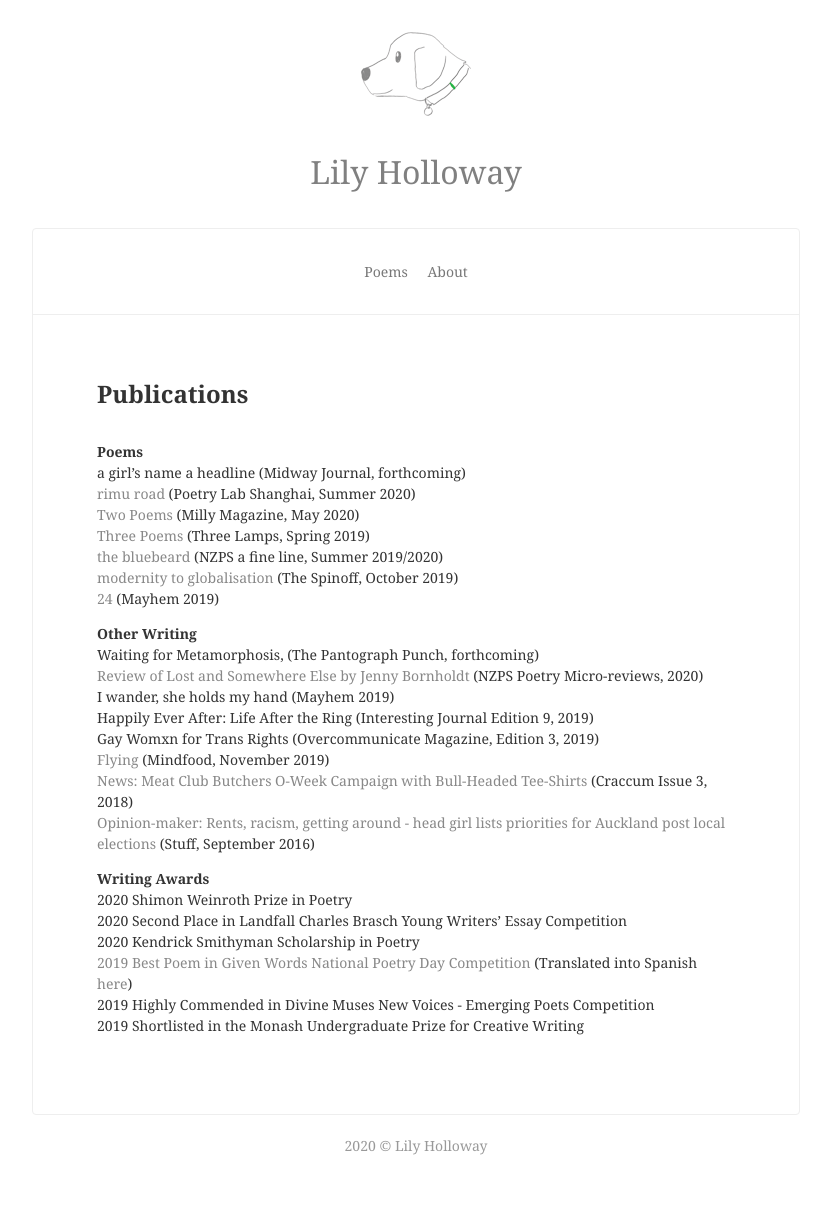
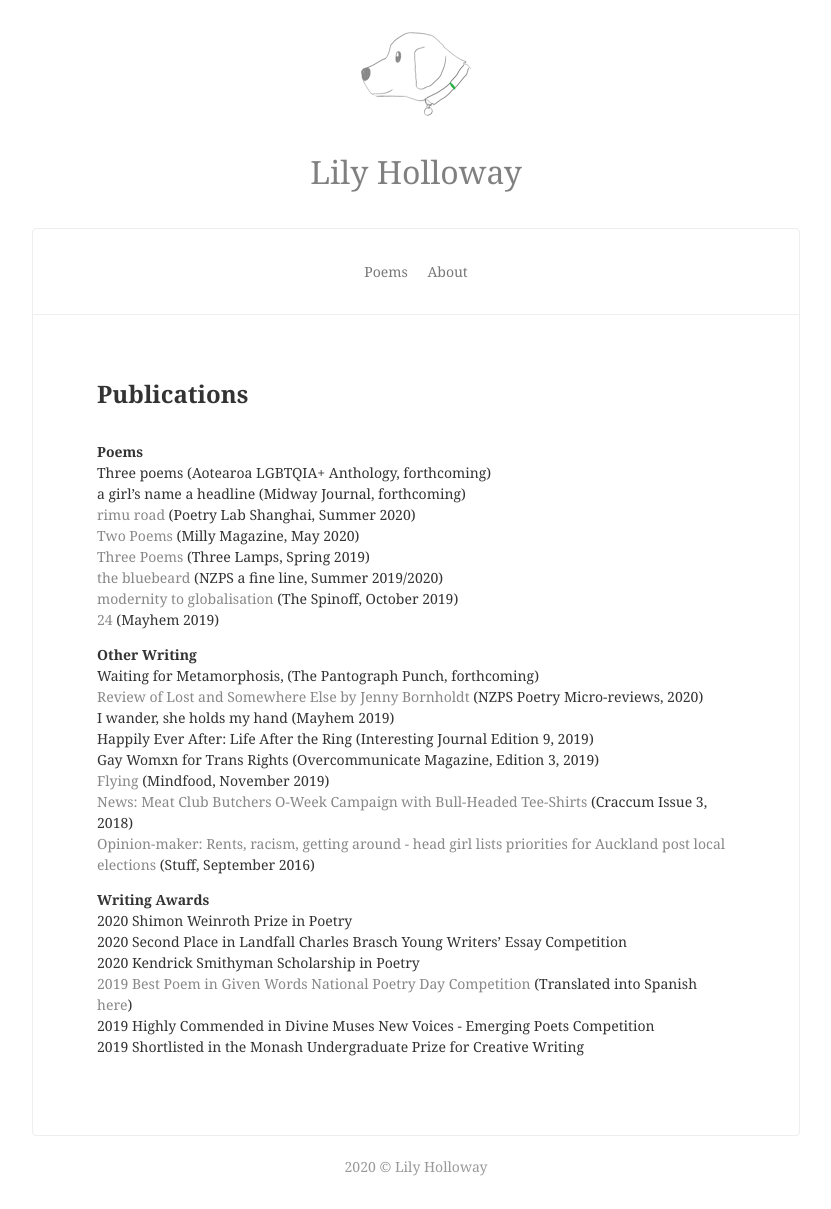
Before and after one commit to lilyholloway/lilyholloway.github.io, a Jekyll site: the page built from cv.md, in a window 1280 px wide. Shown: the whole page, without its empty margins (224-1055 px from the left). Built offline with Jekyll 4.4.1, drawn with Linux system fonts in a browser that asks for light colours; nearby versions of some CDN libraries; before the commit the page ends 1188 px from its top, so only the background shows below that.

Commit message:
Update cv.md

```diff
--- a/cv.md
+++ b/cv.md
@@ -5,6 +5,7 @@ description: Publications and Awards
 ---
 
 <b>Poems</b><br>
+Three poems (Aotearoa LGBTQIA+ Anthology, forthcoming)<br>
 a girl's name a headline (Midway Journal, forthcoming)<br>
 <a href="https://www.poetrylabshanghai.com/post/summer20">rimu road</a> (Poetry Lab Shanghai, Summer 2020)<br>
 <a href="https://www.millymagazine.com/two-poems-by-lily-holloway">Two Poems</a> (Milly Magazine, May 2020)<br>
```
